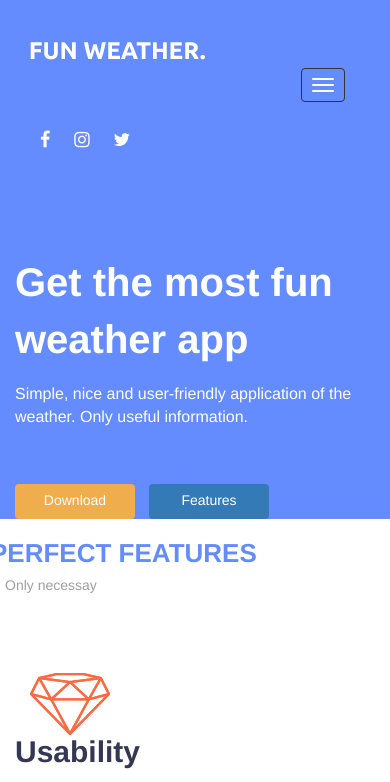
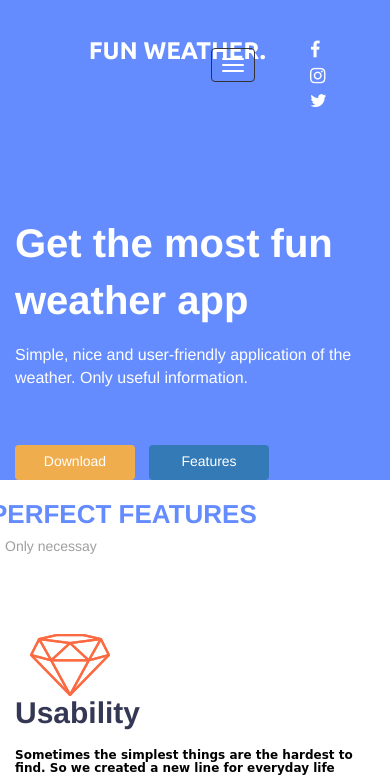
Before and after one commit to adar2378/bootstrap, a plain HTML site: page index.html in a window 390 px wide. Shown: the top 782 px of the page. Drawn offline with Linux system fonts and the light colour scheme.

Commit message:
Update index.html

```diff
--- a/index.html
+++ b/index.html
@@ -15,12 +15,12 @@
     <div class="container-fluid header">
      <!--header-->
         <div class="row">
-            <div class="col-sm-12 col-sm-12 headerRow">
-                <div class="col-sm-2 col-sm-offset-2 col-sm-2 col-sm-offset-2">
+            <div class="col-sm-12 col-xs-12 headerRow">
+                <div class="col-sm-2 col-sm-offset-2 col-xs-2 col-xs-offset-2">
                     <img src="images/logo_top.png" alt="logo">
                 </div>
 
-                <div class="col-sm-5">
+                <div class="col-sm-5 col-xs-5">
                   <nav class="navbar navbar-inverse">
                   <div class="container-fluid">
                     <div class="navbar-header">
@@ -50,7 +50,7 @@
                       <li role="presentation"><a href="#">Download</a></li>
                     </ul>-->
                 </div>
-                <div class="col-sm-2 social_icon">
+                <div class="col-xs-2 social_icon">
                    <a href=""><i class="fa fa-facebook" aria-hidden="true"></i></a>
                    <a href=""><i class="fa fa-instagram" aria-hidden="true"></i></a>
                    <a href=""><i class="fa fa-twitter" aria-hidden="true"></i></a>
```
